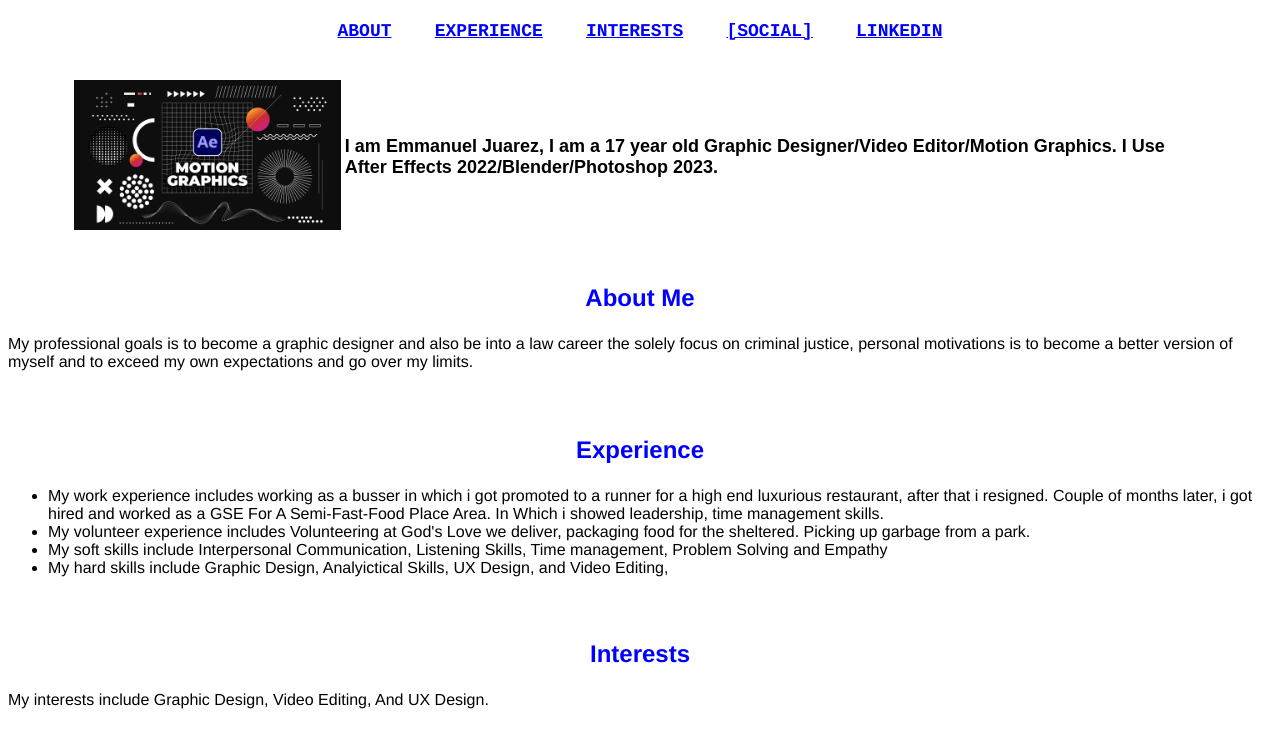
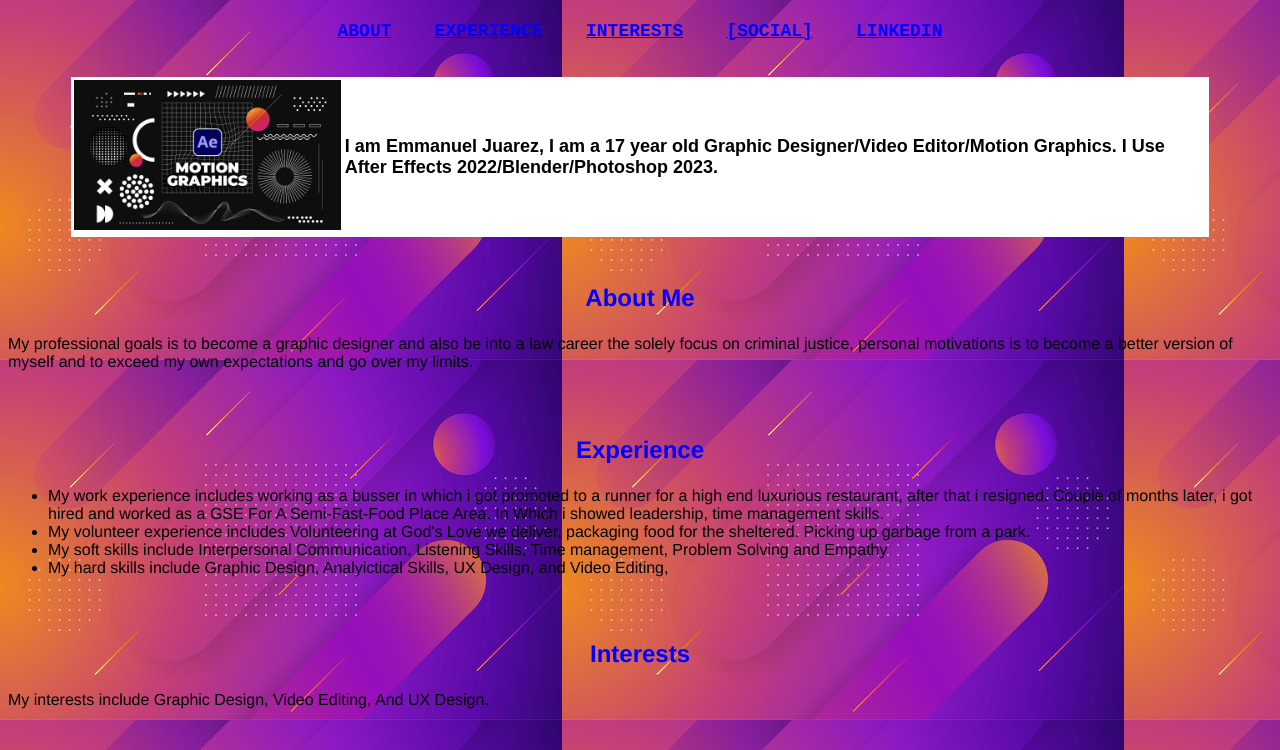
Before and after one commit to EmJuarez01/EmJuarez01, a plain HTML site: page index.html in a window 1280 px wide. Shown: the top 750 px of the page. Drawn offline with Linux system fonts and the light colour scheme.

Commit message:
Update index.html

```diff
--- a/index.html
+++ b/index.html
@@ -4,7 +4,7 @@
 	<meta charset="utf-8">
 	<title>Website</title>
 </head>
-<body background="1.jpg" bgcolor="white" link="blue" alink="blue" vlink="blue">
+<body background="web.jpeg" bgcolor="white" link="blue" alink="blue" vlink="blue">
 
 <!--Links at the top-->
 	<h3 id="top" align="center"><font face="courier" size="4"><b>
```
